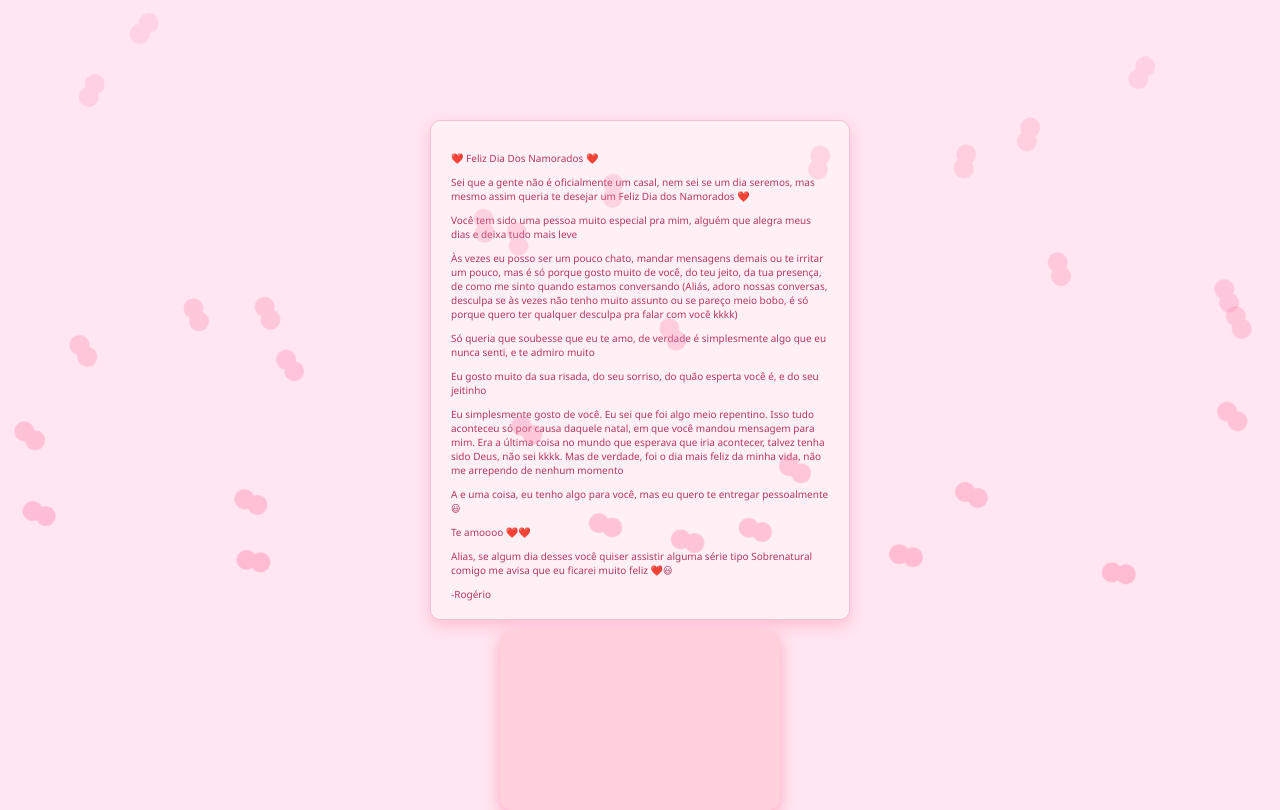
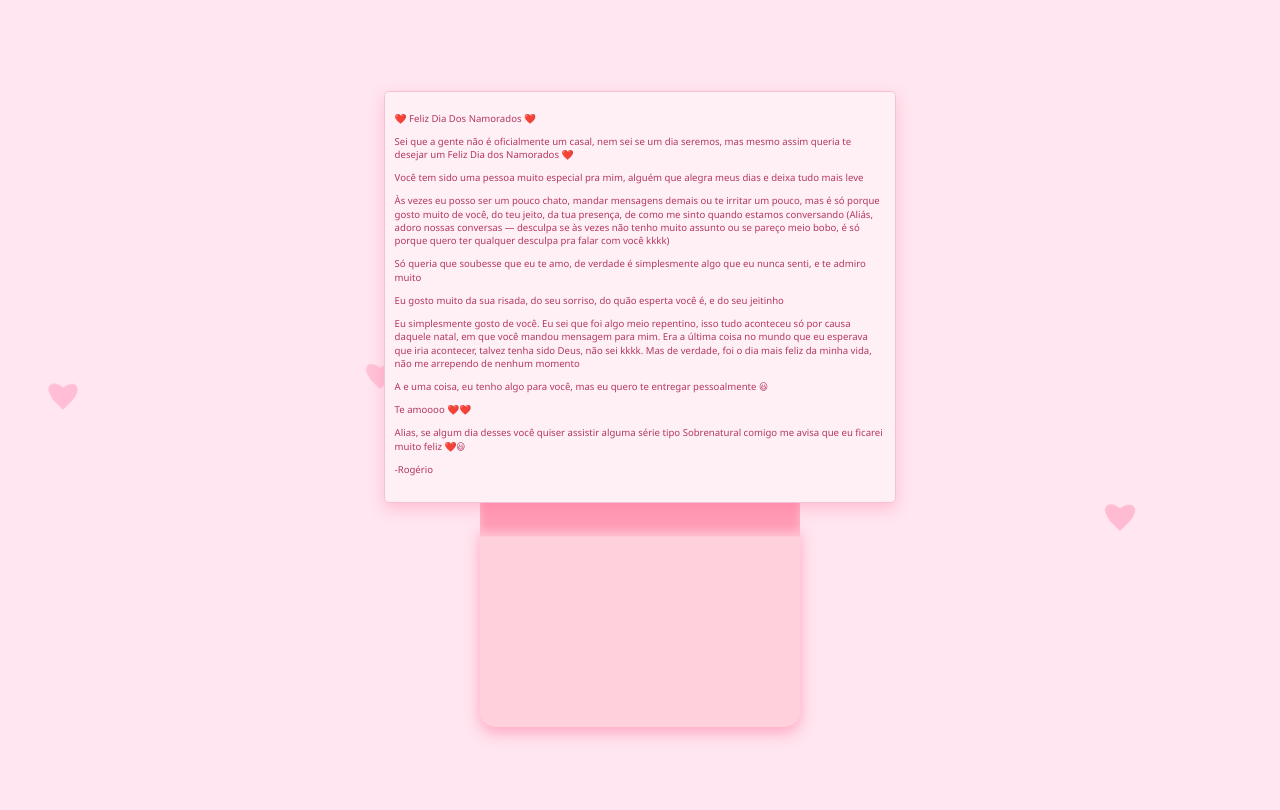
Before and after one commit to ROGERIO8BHOM/rogerio8bhom.github.io, a plain HTML site: page index.html in a window 1280 px wide. Both pictures are taken after a click on the element 640 px from the left and 400 px from the top of the page. Drawn offline with Linux system fonts and the light colour scheme.

Commit message:
Update index.html

```diff
--- a/index.html
+++ b/index.html
@@ -8,7 +8,7 @@
   body {
   margin: 0;
   background: #ffe6f0;
-    height: 100vh;
+  min-height: 100vh;
   display: flex;
   justify-content: center;
   align-items: center;
@@ -18,83 +18,88 @@
 }
 
 /* Fundo de corações animados */
-  .heart {
+.coracao {
   position: absolute;
-    width: 20px;
-    height: 20px;
-    background: transparent;
-    transform: rotate(-45deg);
-    animation: float 15s linear infinite;
-    opacity: 0.7;
-    z-index: 1;
+  width: 2vw;
+  height: 2vw;
+  max-width: 25px;
+  max-height: 22px;
+  z-index: -1;
+  opacity: 0.3;
+  animation: pulsar 1s infinite alternate, mover 4s infinite;
 }
 
-  .heart::before,
-  .heart::after {
+.coracao::before,
+.coracao::after {
   content: "";
   position: absolute;
-    width: 20px;
-    height: 20px;
+  width: 50%;
+  height: 100%;
   background: #ff7fa9;
-    border-radius: 50%;
+  border-radius: 50% 50% 0 0;
+  top: 0;
 }
 
-  .heart::before {
-    top: -10px;
-    left: 0;
+.coracao::before {
+  left: 50%;
+  transform: rotate(-45deg);
+  transform-origin: 0 100%;
 }
 
-  .heart::after {
-    top: 0;
-    left: 10px;
+.coracao::after {
+  left: 0;
+  transform: rotate(45deg);
+  transform-origin: 100% 100%;
 }
-  @keyframes float {
-    0% {
-      transform: translateY(100vh) rotate(0deg);
-      opacity: 0.7;
+
+@keyframes pulsar {
+  0% { transform: scale(1); opacity: 0.2; }
+  100% { transform: scale(1.3); opacity: 0.5; }
 }
-    100% {
-      transform: translateY(-100vh) rotate(360deg);
-      opacity: 0;
+
+@keyframes mover {
+  0%, 100% {
+    top: calc(100% * var(--randY));
+    left: calc(100% * var(--randX));
+  }
+  50% {
+    top: calc(100% * var(--randY2));
+    left: calc(100% * var(--randX2));
   }
 }
 
 /* Container geral */
 #container {
   position: relative;
-    width: 280px;
-    height: 180px;
+  width: 90vw;
+  max-width: 320px;
+  aspect-ratio: 14 / 9;
   cursor: pointer;
   perspective: 800px;
   user-select: none;
+  overflow: visible;
 }
 
 /* Envelope */
 #envelope {
   position: absolute;
-    width: 280px;
-    height: 180px;
+  inset: 0;
   background: #ffd1dc;
-    border-radius: 12px;
+  border-radius: 1em;
   box-shadow: 0 6px 15px rgba(255, 105, 150, 0.5);
-    overflow: hidden;
   transform-style: preserve-3d;
-    transition: top 1s ease;
-    top: 0;
-    left: 0;
+  transition: transform 1s ease;
   z-index: 10;
 }
 
-  /* Aba do envelope (flap) */
+/* Aba do envelope */
 #flap {
   position: absolute;
-    width: 280px;
-    height: 90px;
+  width: 100%;
+  height: 50%;
   background: #ff9cb4;
-    border-bottom-left-radius: 140px;
-    border-bottom-right-radius: 140px;
-    top: 0;
-    left: 0;
+  border-bottom-left-radius: 50%;
+  border-bottom-right-radius: 50%;
   transform-origin: top center;
   transform-style: preserve-3d;
   box-shadow: inset 0 5px 8px rgba(255, 255, 255, 0.4);
@@ -102,46 +107,46 @@
   z-index: 20;
 }
 
-  /* Papel dentro do envelope */
+/* Papel */
 #paper {
   position: absolute;
-  width: 420px; /* um pouco menor */
-  height: 500px; /* um pouco menor */
+  width: 160%;
+  height: 200%;
   background: #fff0f6;
-  border-radius: 10px;
+  border-radius: 0.5em;
   border: 1px solid #f3c0d4;
   box-shadow: 0 6px 15px rgba(255, 100, 150, 0.3);
-  top: 180px;
+  top: 100%;
   left: 50%;
   transform: translateX(-50%);
-  padding: 20px;
+  padding: 1em;
   box-sizing: border-box;
   color: #b3375f;
-  font-size: 10px; /* diminuído */
+  font-size: 0.6em;
   line-height: 1.4;
   opacity: 0;
   transition: top 1s ease, opacity 1s ease;
-  user-select: text;
   z-index: 5;
 }
 
-
-  /* Quando aberto */
+/* Estados ao abrir */
 #container.open #flap {
-    transform: rotateX(-180deg); /* abre pra cima */
+ transform: rotateX(180deg) translateY(-15%);
 }
 
 #container.open #envelope {
-    top: 320px; /* desce bastante */
-    z-index: 30;
+  transform: translateY(28vh);
+  z-index: 40;
 }
 
 #container.open #paper {
-    top: -190px; /* sobe pra aparecer */
+  top: -100%;
   opacity: 1;
+  z-index: 40;
 }
 
 </style>
+
 </head>
 <body>
 
@@ -153,10 +158,10 @@
     <p>❤️ Feliz Dia Dos Namorados ❤️</p>
     <p>Sei que a gente não é oficialmente um casal, nem sei se um dia seremos, mas mesmo assim queria te desejar um Feliz Dia dos Namorados ❤️</p>
     <p>Você tem sido uma pessoa muito especial pra mim, alguém que alegra meus dias e deixa tudo mais leve</p>
-    <p>Às vezes eu posso ser um pouco chato, mandar mensagens demais ou te irritar um pouco, mas é só porque gosto muito de você, do teu jeito, da tua presença, de como me sinto quando estamos conversando (Aliás, adoro nossas conversas, desculpa se às vezes não tenho muito assunto ou se pareço meio bobo, é só porque quero ter qualquer desculpa pra falar com você kkkk)</p>
+    <p>Às vezes eu posso ser um pouco chato, mandar mensagens demais ou te irritar um pouco, mas é só porque gosto muito de você, do teu jeito, da tua presença, de como me sinto quando estamos conversando (Aliás, adoro nossas conversas — desculpa se às vezes não tenho muito assunto ou se pareço meio bobo, é só porque quero ter qualquer desculpa pra falar com você kkkk)</p>
     <p>Só queria que soubesse que eu te amo, de verdade é simplesmente algo que eu nunca senti, e te admiro muito</p>
     <p>Eu gosto muito da sua risada, do seu sorriso, do quão esperta você é, e do seu jeitinho</p>
-    <p>Eu simplesmente gosto de você. Eu sei que foi algo meio repentino. Isso tudo aconteceu só por causa daquele natal, em que você mandou mensagem para mim. Era a última coisa no mundo que esperava que iria acontecer, talvez tenha sido Deus, não sei kkkk. Mas de verdade, foi o dia mais feliz da minha vida, não me arrependo de nenhum momento</p>
+    <p>Eu simplesmente gosto de você. Eu sei que foi algo meio repentino, isso tudo aconteceu só por causa daquele natal, em que você mandou mensagem para mim. Era a última coisa no mundo que eu esperava que iria acontecer, talvez tenha sido Deus, não sei kkkk. Mas de verdade, foi o dia mais feliz da minha vida, não me arrependo de nenhum momento</p>
     <p></p>
     <p>A e uma coisa, eu tenho algo para você, mas eu quero te entregar pessoalmente 😃</p>
     <p>Te amoooo ❤️❤️</p>
@@ -177,15 +182,16 @@
 
   // Criar corações no fundo
   function criarCorações() {
-    const quantidade = 30;
-    for(let i = 0; i < quantidade; i++) {
-      const heart = document.createElement('div');
-      heart.classList.add('heart');
-      heart.style.left = Math.random() * 100 + 'vw';
-      heart.style.animationDuration = 10 + Math.random() * 10 + 's';
-      heart.style.width = 15 + Math.random() * 20 + 'px';
-      heart.style.height = heart.style.width;
-      document.body.appendChild(heart);
+    for (let i = 0; i < 20; i++) {
+    const coracao = document.createElement("div");
+    coracao.className = "coracao";
+    coracao.style.setProperty("--randX", Math.random());
+    coracao.style.setProperty("--randY", Math.random());
+    coracao.style.setProperty("--randX2", Math.random());
+    coracao.style.setProperty("--randY2", Math.random());
+    coracao.style.animationDelay = `${Math.random() * 20}s`;
+    coracao.style.animationDuration = 5 + Math.random() * 5 + 's';
+    document.body.appendChild(coracao);
   }
   }
   criarCorações();
```
Lines whose indentation alone changed are shown as unchanged.
